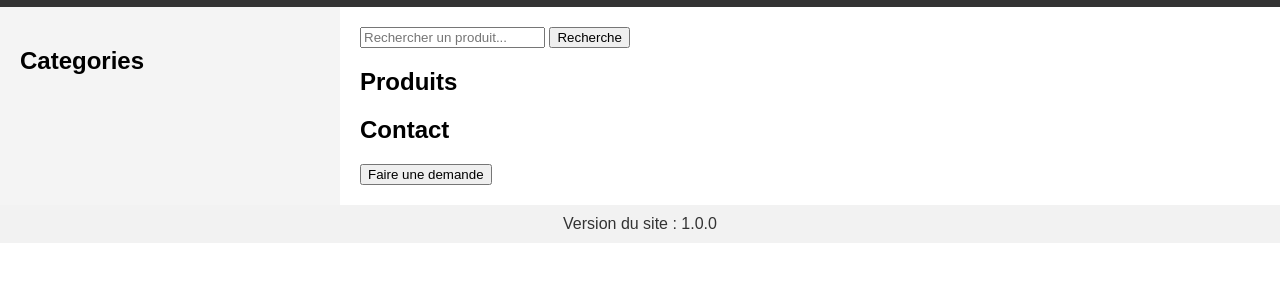
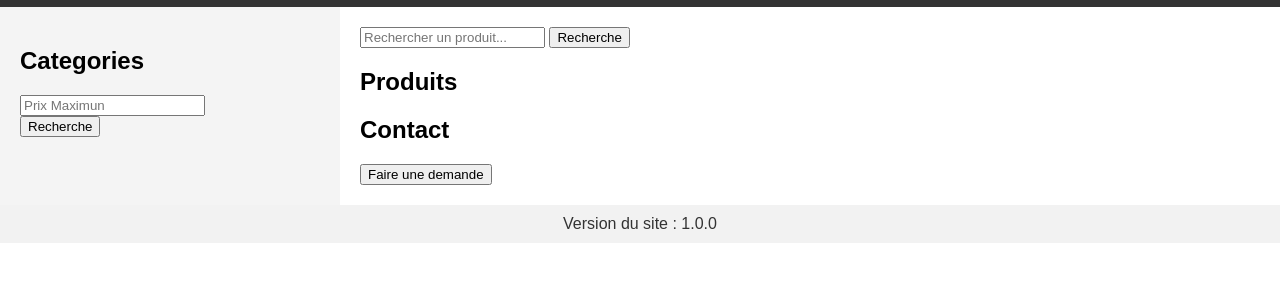
Before and after one commit to remihamy1/webapp, a website: page index.html in a window 1280 px wide. Shown: the part 81-362 px from the top of the page. Drawn offline with Linux system fonts and the light colour scheme; no server answers.

Commit message:
filtre prix

```diff
--- a/index.html
+++ b/index.html
@@ -34,6 +34,10 @@
             <aside id="sidebar">
                 <h2>Categories</h2>
                 <div id="categories"></div>
+                <div>
+                    <input type="number" id="maxPrice" placeholder="Prix Maximun">
+                </div>
+                <button onclick="filteredProducts()">Recherche</button>
             </aside>
             <main id="main-content">
                 <div id="search-container">
--- a/models/product.js
+++ b/models/product.js
@@ -111,3 +111,15 @@ function loadProducts(categoryId) {
         document.getElementById("product-detail-modal").style.display = "block";
       });
   }
+
+  function filteredProducts(){
+    const searchPrix = document.getElementById('maxPrice').value.toLowerCase();
+
+    fetch(`${baseUrl}/products`)
+        .then(response => response.json())
+        .then(products => {
+            const filteredProducts = products.filter(product => product.price < searchPrix);
+            displayProducts(filteredProducts);
+        });
+
+}
```
